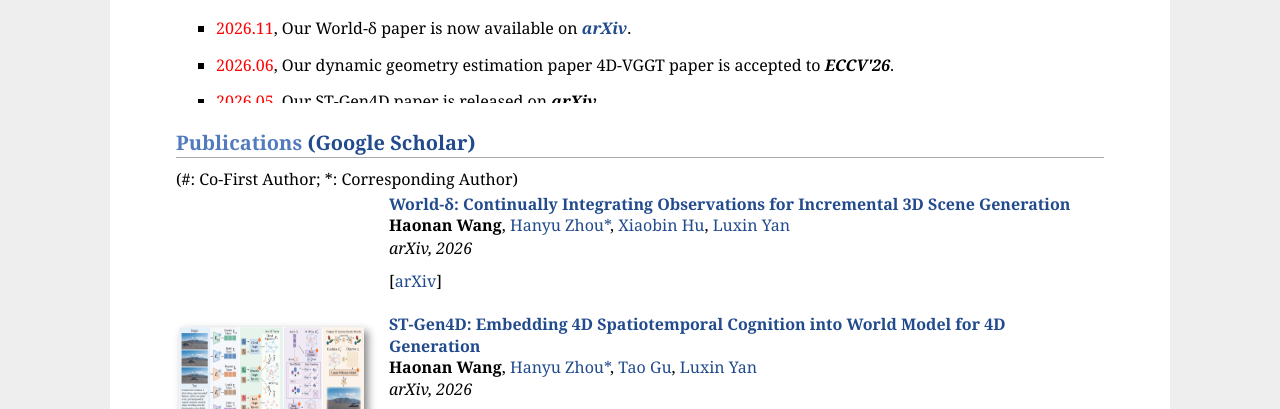
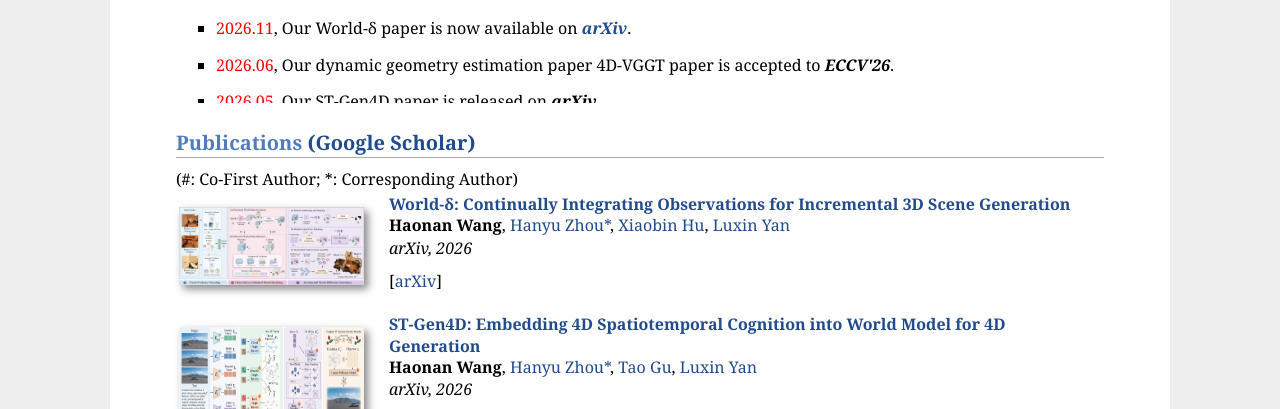
Before and after one commit to Haonan-Wang-aurora/Haonan-Wang-aurora.github.io, a plain HTML site: page index.html in a window 1280 px wide. Shown: the part 746-1155 px from the top of the page. Drawn offline with Linux system fonts and the light colour scheme.

Commit message:
Add World-delta framework thumbnail

```diff
--- a/index.html
+++ b/index.html
@@ -134,7 +134,9 @@ var _hmt = _hmt || [];
 <span>(#: Co-First Author; *: Corresponding Author) </span>
 <!-- <h3 style="color: red">Conference Papers </h3>	 -->
 	<tr>
-		<td width="206"></td>
+		<td width="206">
+			<a href="publication/arxiv-World-delta.webp" target="_blank" rel="noopener"><img src="publication/arxiv-World-delta.webp" alt="World-delta framework diagram" width="185" height="78" style="max-width: 100%; height: auto; box-shadow: 4px 4px 8px #888"></a>
+		</td>
 		<td> <a href="https://arxiv.org/abs/2611.25802" target="_blank" rel="noopener"> <strong>World-δ: Continually Integrating Observations for Incremental 3D Scene Generation</strong></a>
 			<p><strong>Haonan Wang</strong>,
 				<a href="https://hyzhouboy.github.io/">Hanyu Zhou*</a>,
```
Also changed, not shown: publication/arxiv-World-delta.webp (added).
